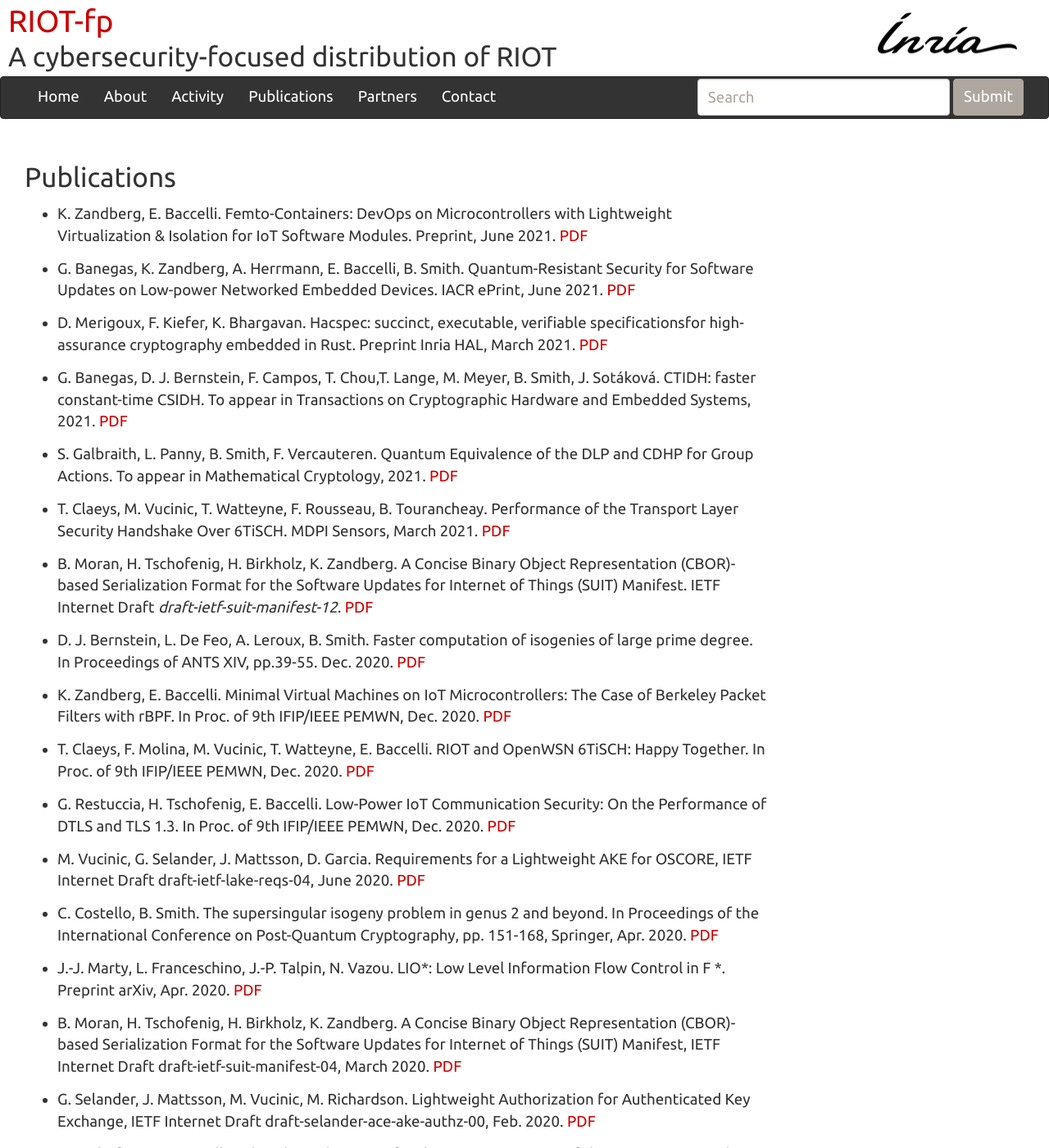
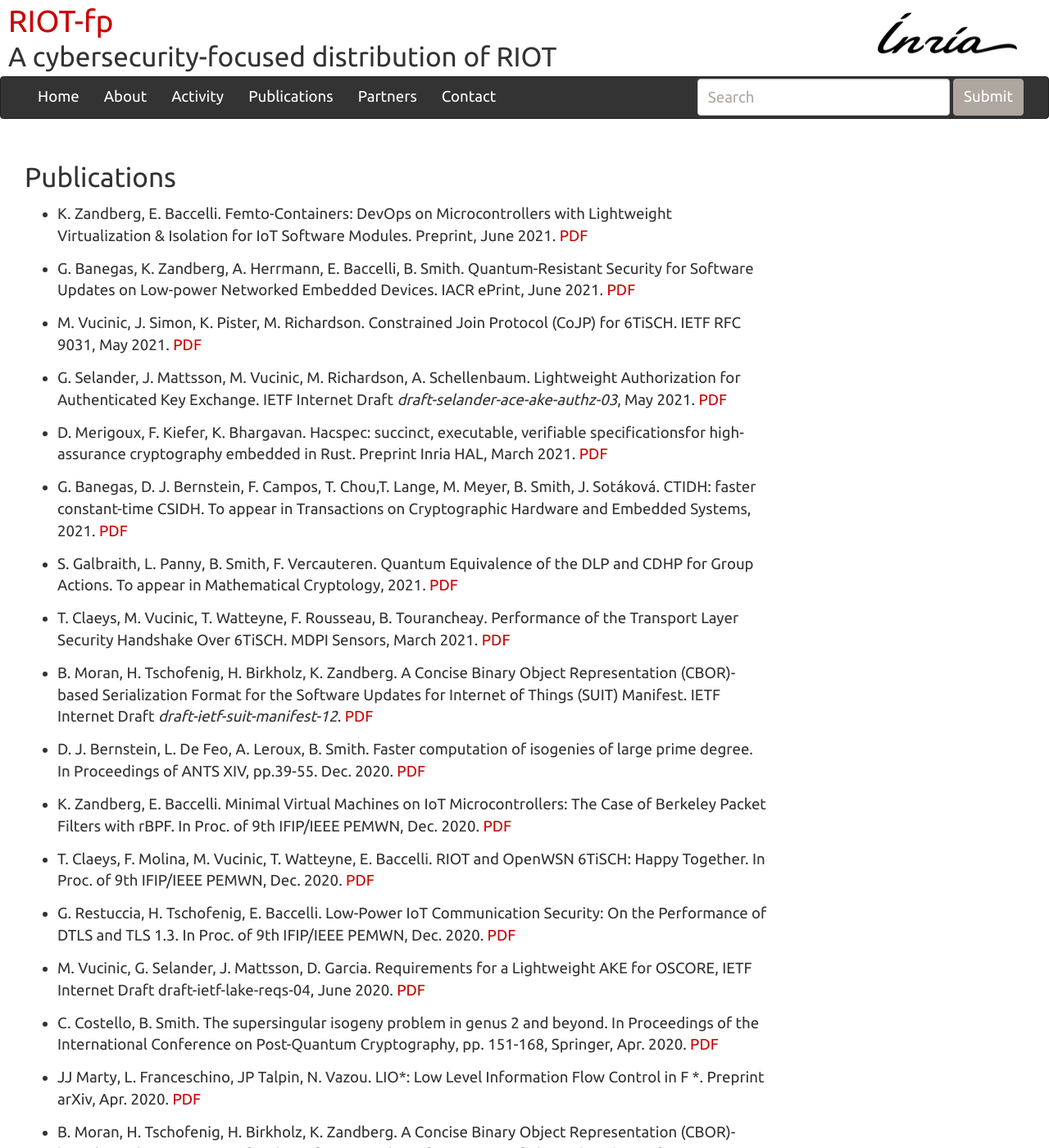
Before and after one commit to future-proof-iot/RIOT-fp, a Jekyll site: the page built from publications.md, in a window 1280 px wide and 1400 px high. Shown: the whole window at 82% size. Built offline with Jekyll 4.4.1, drawn with Linux system fonts in a browser that asks for light colours; nearby versions of some CDN libraries; our own code applies the rules of GitHub Pages for plain Markdown files; some of the changed text lies outside the part shown.

Commit message:
added publi Malisa May 2021

```diff
--- a/publications.md
+++ b/publications.md
@@ -3,6 +3,10 @@
 - K. Zandberg, E. Baccelli. Femto-Containers: DevOps on Microcontrollers with Lightweight Virtualization & Isolation for IoT Software Modules. Preprint, June 2021. [PDF](https://arxiv.org/pdf/2106.12553.pdf)
 
 - G. Banegas, K. Zandberg, A. Herrmann, E. Baccelli, B. Smith. Quantum-Resistant Security for Software Updates on Low-power Networked Embedded Devices. IACR ePrint, June 2021. [PDF](https://eprint.iacr.org/2021/781.pdf)
+
+- M. Vucinic, J. Simon, K. Pister, M. Richardson. Constrained Join Protocol (CoJP) for 6TiSCH. IETF RFC 9031, May 2021. [PDF](https://www.rfc-editor.org/rfc/rfc9031.pdf)
+
+- G. Selander, J. Mattsson, M. Vucinic, M. Richardson, A. Schellenbaum.  Lightweight Authorization for Authenticated Key Exchange. IETF Internet Draft *draft-selander-ace-ake-authz-03*, May 2021. [PDF](https://tools.ietf.org/pdf/draft-selander-ace-ake-authz-03.pdf)
 
 - D. Merigoux, F. Kiefer, K. Bhargavan. Hacspec: succinct, executable, verifiable specificationsfor high-assurance cryptography embedded in Rust. Preprint Inria HAL, March 2021. [PDF](https://hal.inria.fr/hal-03176482/document)
 
@@ -26,7 +30,7 @@
 
 - C. Costello, B. Smith. The supersingular isogeny problem in genus 2 and beyond. In Proceedings of the International Conference on Post-Quantum Cryptography, pp. 151-168, Springer, Apr. 2020. [PDF](https://arxiv.org/pdf/1912.00701)
 
-- J.-J. Marty, L. Franceschino, J.-P. Talpin, N. Vazou. LIO*: Low Level Information Flow Control in F *. Preprint arXiv, Apr. 2020. [PDF](https://arxiv.org/pdf/2004.12885.pdf)
+- JJ Marty, L. Franceschino, JP Talpin, N. Vazou. LIO*: Low Level Information Flow Control in F *. Preprint arXiv, Apr. 2020. [PDF](https://arxiv.org/pdf/2004.12885.pdf)
 
 - B. Moran, H. Tschofenig, H. Birkholz, K. Zandberg. A Concise Binary Object Representation (CBOR)-based Serialization Format for the Software Updates for Internet of Things (SUIT) Manifest, IETF Internet Draft draft-ietf-suit-manifest-04, March 2020. [PDF](https://tools.ietf.org/pdf/draft-ietf-suit-manifest-04.pdf)
 
@@ -38,4 +42,4 @@
 
 - K. Zandberg, K. Schleiser, F. Acosta, H. Tschofenig, E. Baccelli. Secure firmware updates for constrained iot devices using open standards: A reality check. In IEEE Access, June 2019. [PDF](https://ieeexplore.ieee.org/stamp/stamp.jsp?arnumber=8725488)
 
-- J.-P. Talpin, J.-J. Marty, S. Narayan, D. Stefan and R. Gupta. Towards verified programming of embedded devices. In IEEE DATE, March 2019. [PDF](https://hal.inria.fr/hal-02193635/document)
+- JP Talpin, JJ Marty, S. Narayan, D. Stefan and R. Gupta. Towards verified programming of embedded devices. In IEEE DATE, March 2019. [PDF](https://hal.inria.fr/hal-02193635/document)
```
